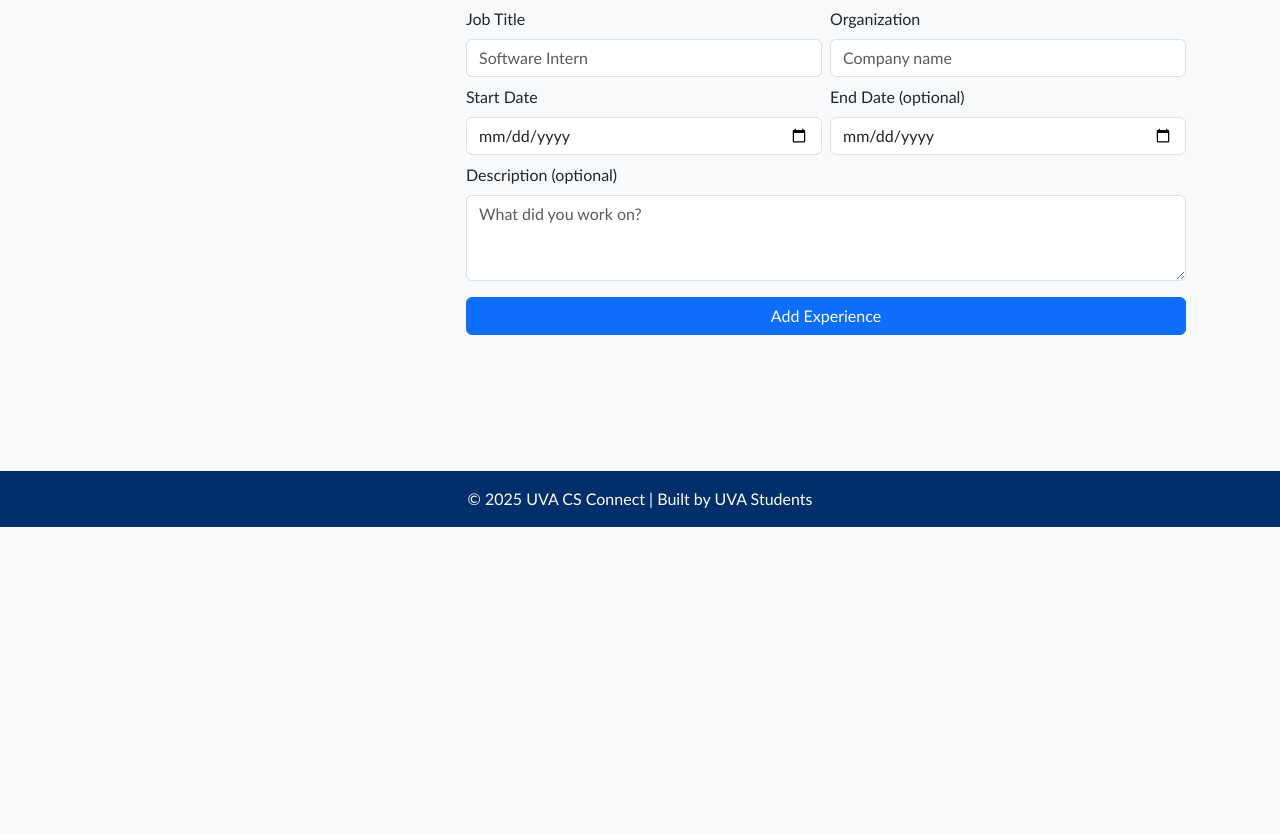
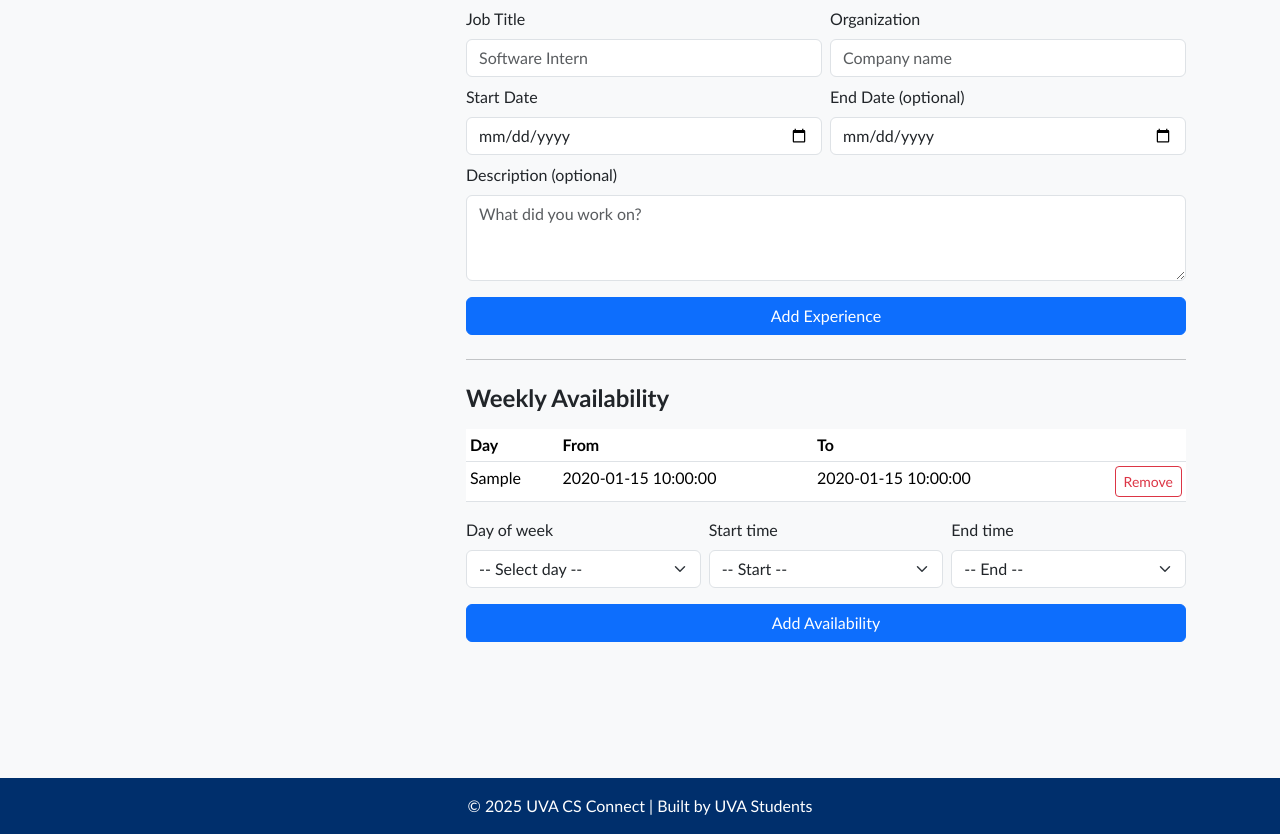
Before and after one commit to cbrooks-dev/uva-cs-connect, a Flask app: template app/templates/profile.html in a window 1280 px wide. Shown: the part 1495-2329 px from the top of the page. Before the commit the page ends 2022 px from the top, so only its background shows below. Run offline with Flask 3, Linux system fonts and the light colour scheme; the template is opened without the code that fills it: most values are stand-ins (such as "Sample title", 1, 10 or a date in 2020).

Commit message:
added availability slots and overlap functionality

```diff
--- a/app/profile.py
+++ b/app/profile.py
@@ -15,7 +15,7 @@ def allowed_file(filename):
 
 @bp.route("/")
 def view_profile():
-    """Show profile page with current user info + their skills, courses, experience."""
+    """Show profile page with current user info + their skills, courses, experience, availability."""
     if not g.user:
         return redirect(url_for("auth.login"))
 
@@ -74,8 +74,35 @@ def view_profile():
     )
     experiences = cursor.fetchall()
 
+    # ---------- AVAILABILITY for this student ----------
+    cursor.execute(
+        """
+        SELECT
+            slot_id,
+            day_of_week,
+            TIME_FORMAT(start_time, '%H:%i') AS start_time,
+            TIME_FORMAT(end_time,   '%H:%i') AS end_time
+        FROM AvailabilitySlot
+        WHERE student_id = %s
+        ORDER BY day_of_week, start_time
+        """,
+        (g.user["student_id"],),
+    )
+    availability_slots = cursor.fetchall()
+
     cursor.close()
     close_db()
+
+    # 30-minute time choices (tweak hours if you want)
+    time_choices = []
+    for hour in range(8, 22):      # 08:00–21:30
+        for minute in (0, 30):
+            time_choices.append(f"{hour:02d}:{minute:02d}")
+
+    days_of_week = [
+        "Monday", "Tuesday", "Wednesday",
+        "Thursday", "Friday", "Saturday", "Sunday"
+    ]
 
     return render_template(
         "profile.html",
@@ -85,7 +112,11 @@ def view_profile():
         enrollments=enrollments,
         all_courses=all_courses,
         experiences=experiences,
+        availability_slots=availability_slots,
+        time_choices=time_choices,
+        days_of_week=days_of_week,
     )
+
 
 
 @bp.route("/update", methods=["POST"])
@@ -493,3 +524,69 @@ def delete_experience():
 
     flash("Experience removed.", "success")
     return redirect(url_for("profile.view_profile"))
+
+
+@bp.route("/availability/add", methods=["POST"])
+def add_availability():
+    """Add a weekly availability slot for the current user."""
+    if not g.user:
+        return redirect(url_for("auth.login"))
+
+    day = request.form.get("day_of_week")
+    start = request.form.get("start_time")
+    end = request.form.get("end_time")
+
+    if not day or not start or not end:
+        flash("Please pick a day and a start/end time.", "danger")
+        return redirect(url_for("profile.view_profile"))
+
+    # simple validation: end must be after start
+    if end <= start:
+        flash("End time must be after start time.", "danger")
+        return redirect(url_for("profile.view_profile"))
+
+    conn = get_db()
+    cursor = conn.cursor()
+
+    cursor.execute(
+        """
+        INSERT INTO AvailabilitySlot (student_id, day_of_week, start_time, end_time)
+        VALUES (%s, %s, %s, %s)
+        """,
+        (g.user["student_id"], day, start, end),
+    )
+    conn.commit()
+    cursor.close()
+    close_db()
+
+    flash("Availability slot added.", "success")
+    return redirect(url_for("profile.view_profile"))
+
+
+@bp.route("/availability/delete", methods=["POST"])
+def delete_availability():
+    """Remove one availability slot for the current user."""
+    if not g.user:
+        return redirect(url_for("auth.login"))
+
+    slot_id = request.form.get("slot_id")
+    if not slot_id:
+        flash("No slot selected.", "danger")
+        return redirect(url_for("profile.view_profile"))
+
+    conn = get_db()
+    cursor = conn.cursor()
+
+    cursor.execute(
+        """
+        DELETE FROM AvailabilitySlot
+        WHERE slot_id = %s AND student_id = %s
+        """,
+        (slot_id, g.user["student_id"]),
+    )
+    conn.commit()
+    cursor.close()
+    close_db()
+
+    flash("Availability slot removed.", "success")
+    return redirect(url_for("profile.view_profile"))
--- a/app/templates/profile.html
+++ b/app/templates/profile.html
@@ -221,6 +221,84 @@
         </div>
       </form>
       <!-- ==================================================== -->
+            <!-- ================== AVAILABILITY SECTION ================== -->
+      <hr class="my-4">
+
+      <h4 class="fw-semibold mb-3">Weekly Availability</h4>
+
+      {% if availability_slots %}
+        <table class="table table-sm">
+          <thead>
+            <tr>
+              <th>Day</th>
+              <th>From</th>
+              <th>To</th>
+              <th></th>
+            </tr>
+          </thead>
+          <tbody>
+          {% for slot in availability_slots %}
+            <tr>
+              <td>{{ slot.day_of_week }}</td>
+              <td>{{ slot.start_time }}</td>
+              <td>{{ slot.end_time }}</td>
+              <td class="text-end">
+                <form action="{{ url_for('profile.delete_availability') }}" method="POST" class="d-inline">
+                  <input type="hidden" name="slot_id" value="{{ slot.slot_id }}">
+                  <button type="submit" class="btn btn-sm btn-outline-danger">
+                    Remove
+                  </button>
+                </form>
+              </td>
+            </tr>
+          {% endfor %}
+          </tbody>
+        </table>
+      {% else %}
+        <p class="text-muted">You haven't added any availability yet.</p>
+      {% endif %}
+
+      <!-- Add availability slot -->
+      <form action="{{ url_for('profile.add_availability') }}" method="POST" class="row g-2 mb-4">
+        <div class="col-md-4">
+          <label class="form-label">Day of week</label>
+          <select name="day_of_week" class="form-select" required>
+            <option value="">-- Select day --</option>
+            {% for day in days_of_week %}
+              <option value="{{ day }}">{{ day }}</option>
+            {% endfor %}
+          </select>
+        </div>
+
+        <div class="col-md-4">
+          <label class="form-label">Start time</label>
+          <select name="start_time" class="form-select" required>
+            <option value="">-- Start --</option>
+            {% for t in time_choices %}
+              <option value="{{ t }}">{{ t }}</option>
+            {% endfor %}
+          </select>
+        </div>
+
+        <div class="col-md-4">
+          <label class="form-label">End time</label>
+          <select name="end_time" class="form-select" required>
+            <option value="">-- End --</option>
+            {% for t in time_choices %}
+              <option value="{{ t }}">{{ t }}</option>
+            {% endfor %}
+          </select>
+        </div>
+
+        <div class="col-12">
+          <button class="btn btn-primary w-100 mt-2" type="submit">
+            Add Availability
+          </button>
+        </div>
+      </form>
+      <!-- ==================================================== -->
+
+
 
     </div>
   </div>
```
Also changed, not shown: app/routes.py (+66 -6 lines), app/templates/users.html (+24 -0 lines).
